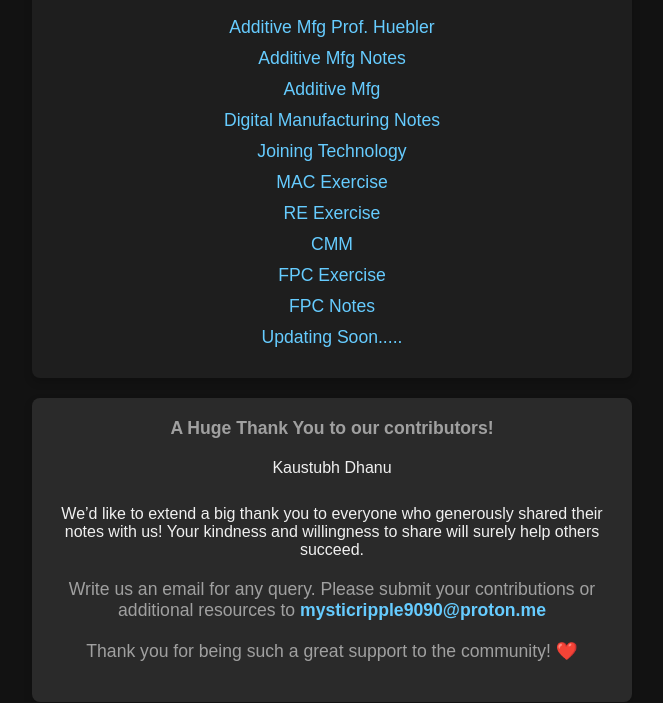
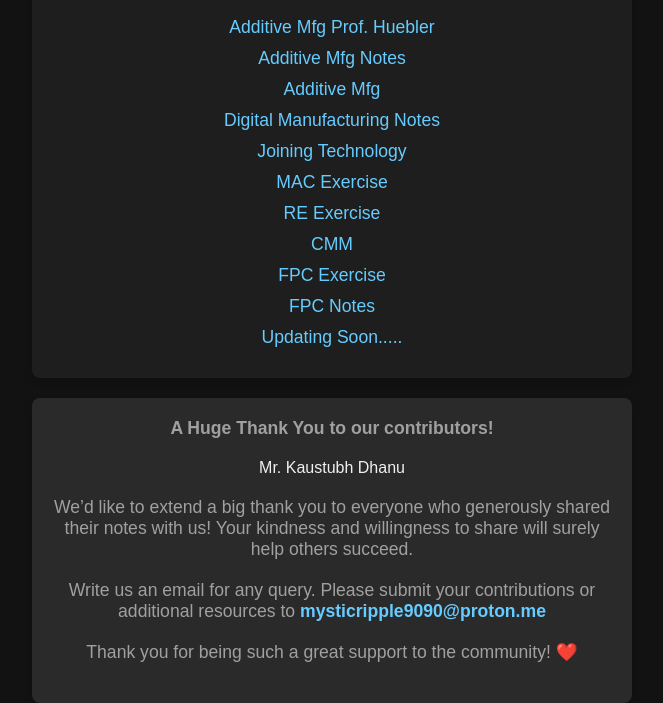
Before and after one commit to mysticripple09/knowledgeripple, a plain HTML site: page index.html in a window 1280 px wide. Shown: the part 111-814 px from the top of the page, without its empty margins (308-971 px from the left). Drawn offline with Linux system fonts and the light colour scheme.

Commit message:
Update index.html

```diff
--- a/index.html
+++ b/index.html
@@ -27,7 +27,9 @@
         </ul>
     </div>
     <div class="thank-you-message">
-        <p><strong>A Huge Thank You to our contributors!</strong><ul><li>Kaustubh Dhanu</li></ul><br>We’d like to extend a big thank you to everyone who generously shared their notes with us! Your kindness and willingness to share will surely help others succeed.</p>
+        <p><strong>A Huge Thank You to our contributors!</strong></p>
+        <p><ul><li>Mr. Kaustubh Dhanu</li></ul></p>
+        <p>We’d like to extend a big thank you to everyone who generously shared their notes with us! Your kindness and willingness to share will surely help others succeed.</p>
         <p>Write us an email for any query. Please submit your contributions or additional resources to <a href="mailto:mysticripple9090@proton.me" target="_blank">mysticripple9090@proton.me</a></p>
         <p>Thank you for being such a great support to the community! ❤️</p>
     </div>
```
